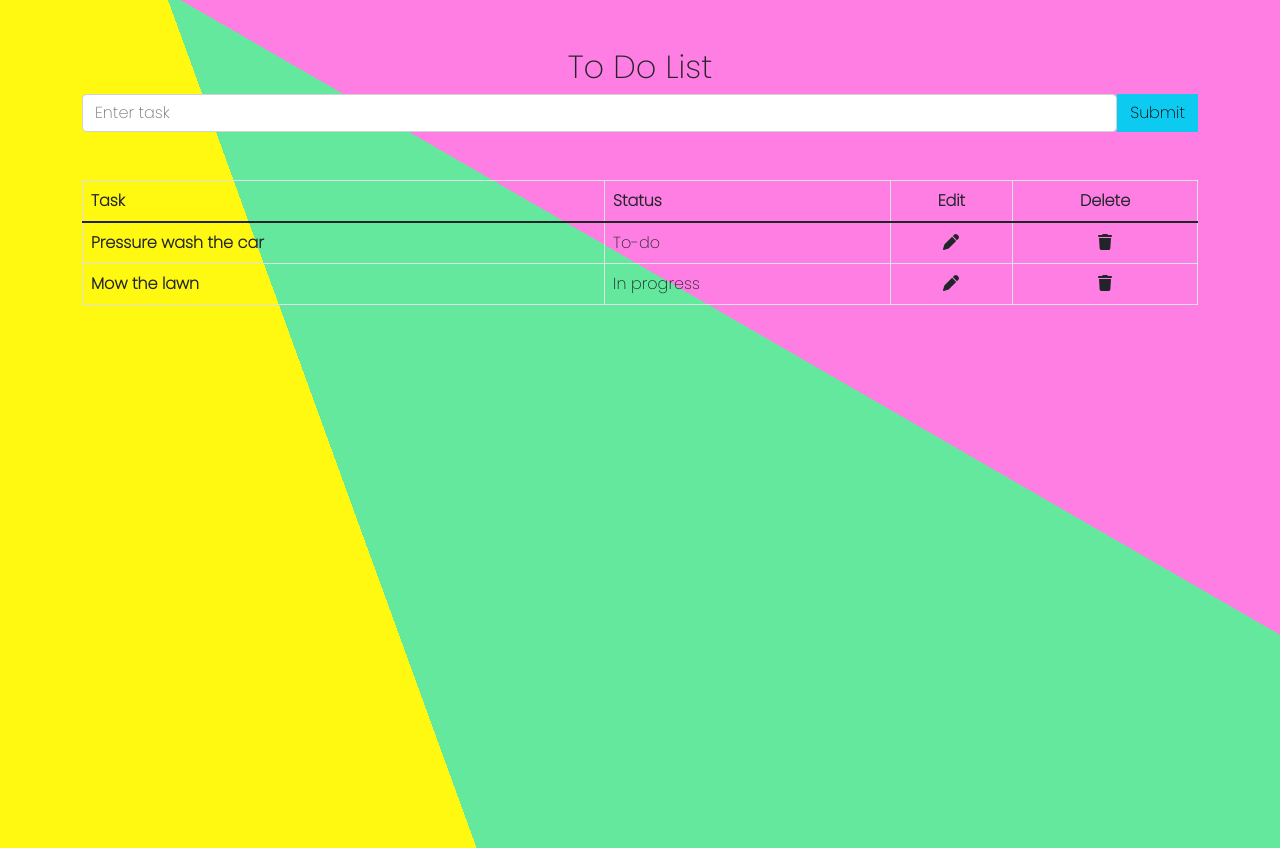
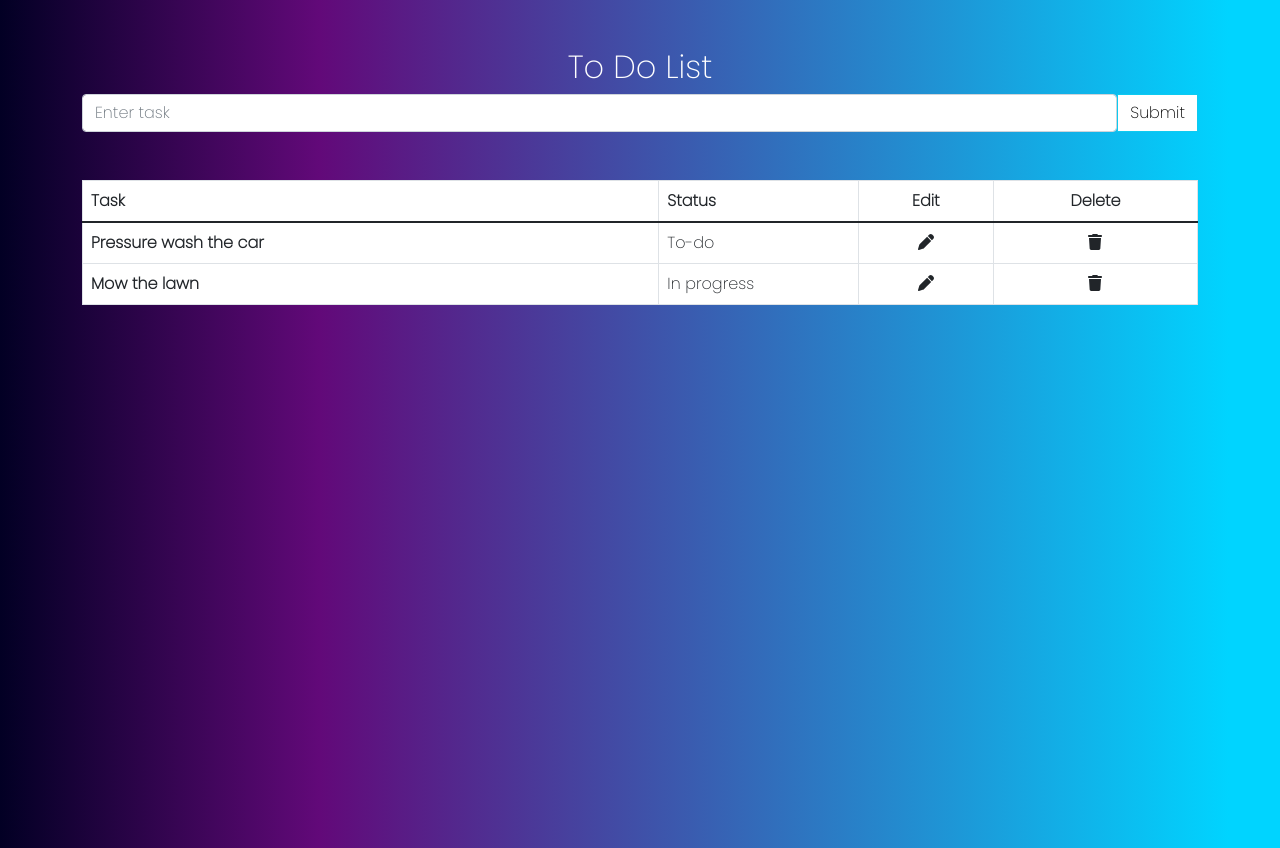
Before and after one commit to brunomaria71/new-todo-vue2, a Vue app: page / in a window 1280 px wide. Built offline with nearby package versions, Linux system fonts and the light colour scheme.

Commit message:
changed css

```diff
--- a/src/components/ToDoApp.vue
+++ b/src/components/ToDoApp.vue
@@ -11,12 +11,16 @@
           placeholder="Enter task"
           class="form-control"
         />
-        <button @click="submitTask" class="btn btn-info rounded-0">
+        <button
+          @click="submitTask"
+          class="btn btn-info rounded-0"
+          style="background-color: white"
+        >
           Submit
         </button>
       </div>
       <!--Task table -->
-      <table class="table table-bordered mt-5">
+      <table class="table table-bordered mt-5" style="background-color: white">
         <thead>
           <tr>
             <th scope="col">Task</th>
@@ -32,7 +36,7 @@
                 task.name
               }}</span>
             </th>
-            <td>
+            <td style="max-width: 50px">
               <span @click="changeStatus(index)" role="button">{{
                 task.status
               }}</span>
@@ -85,7 +89,7 @@ export default {
       if (this.editedTask === null) {
         this.tasks.push({
           name: this.task,
-          status: "to-do",
+          status: "To-do",
         });
       } else {
         this.tasks[this.editedTask].name = this.task;
--- a/src/styles/styles.css
+++ b/src/styles/styles.css
@@ -2,6 +2,12 @@ body {
   width: 100%;
   height: 100vh;
   font-family: "Poppins", sans-serif;
-  background: linear-gradient(70deg, #fff810 30%, rgba(0, 0, 0, 0) 30%),
-    linear-gradient(30deg, #63e89e 60%, #ff7ee3 60%);
+  background: rgb(2, 0, 36);
+  background: linear-gradient(
+    90deg,
+    rgba(2, 0, 36, 1) 0%,
+    rgba(98, 9, 121, 1) 25%,
+    rgba(0, 212, 255, 1) 96%
+  );
+  color: white;
 }
```
